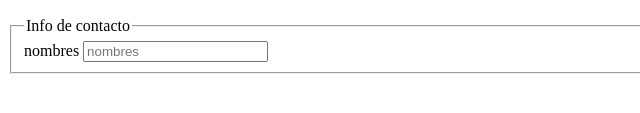
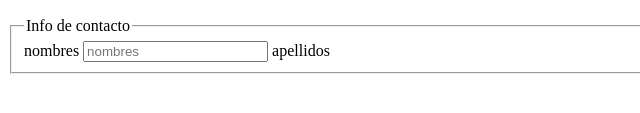
Before and after one commit to bguizado/html-git-github, a plain HTML site: page index.html in a window 1280 px wide. Shown: the part 637-750 px from the top of the page, 0-640 px from the left. Drawn offline with Linux system fonts and the light colour scheme.

Commit message:
incluir la etiqueta para mostrar un label con el texto apellidos

```diff
--- a/index.html
+++ b/index.html
@@ -34,6 +34,7 @@
                     <legend>Info de contacto</legend>
                     <label for="nombres">nombres</label>
                     <input type="text" name="nombres-apellidos" id="nombres" placeholder="nombres">
+                    <label for="">apellidos</label>
                 </fieldset>
             </form>
         </section>
```
